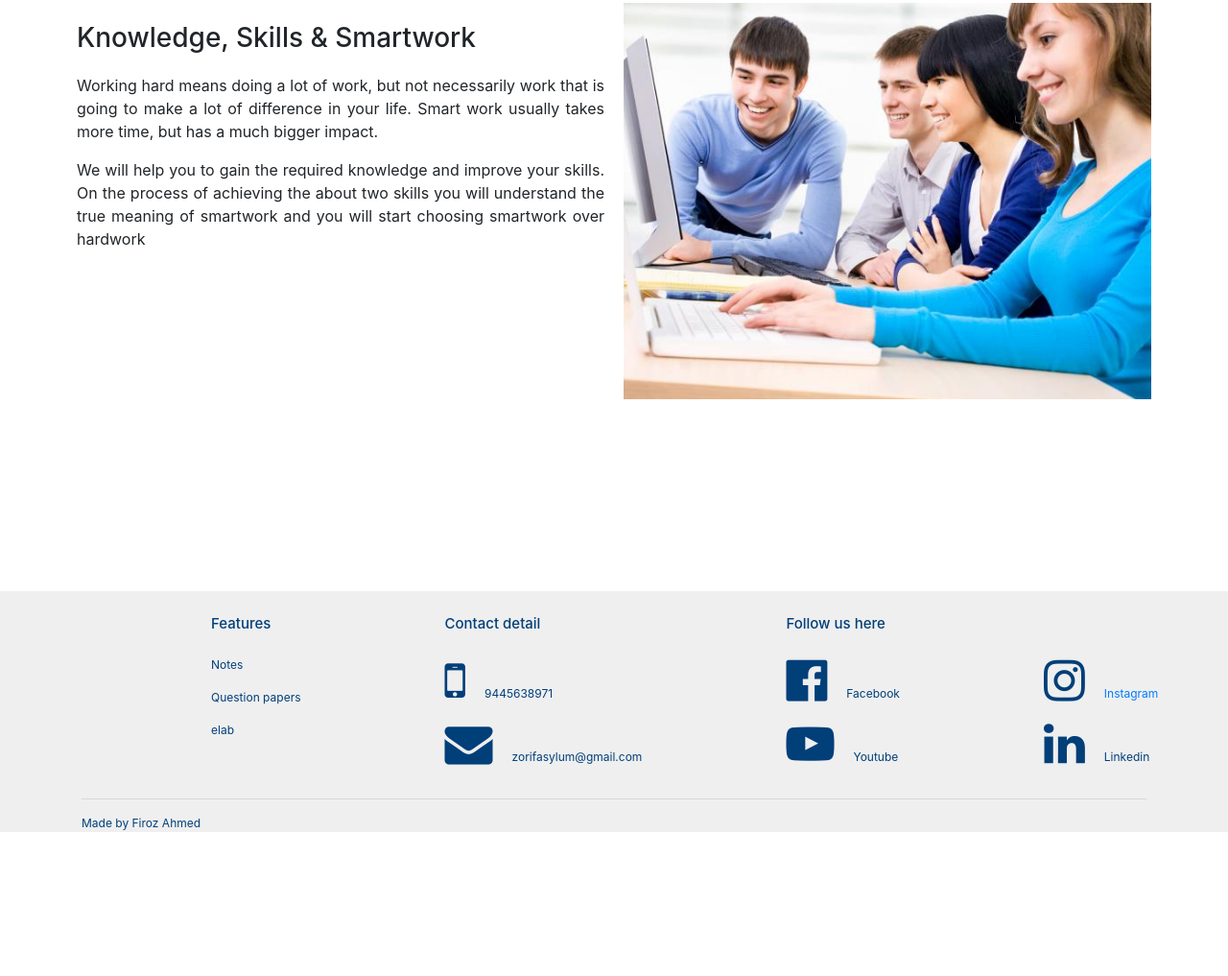
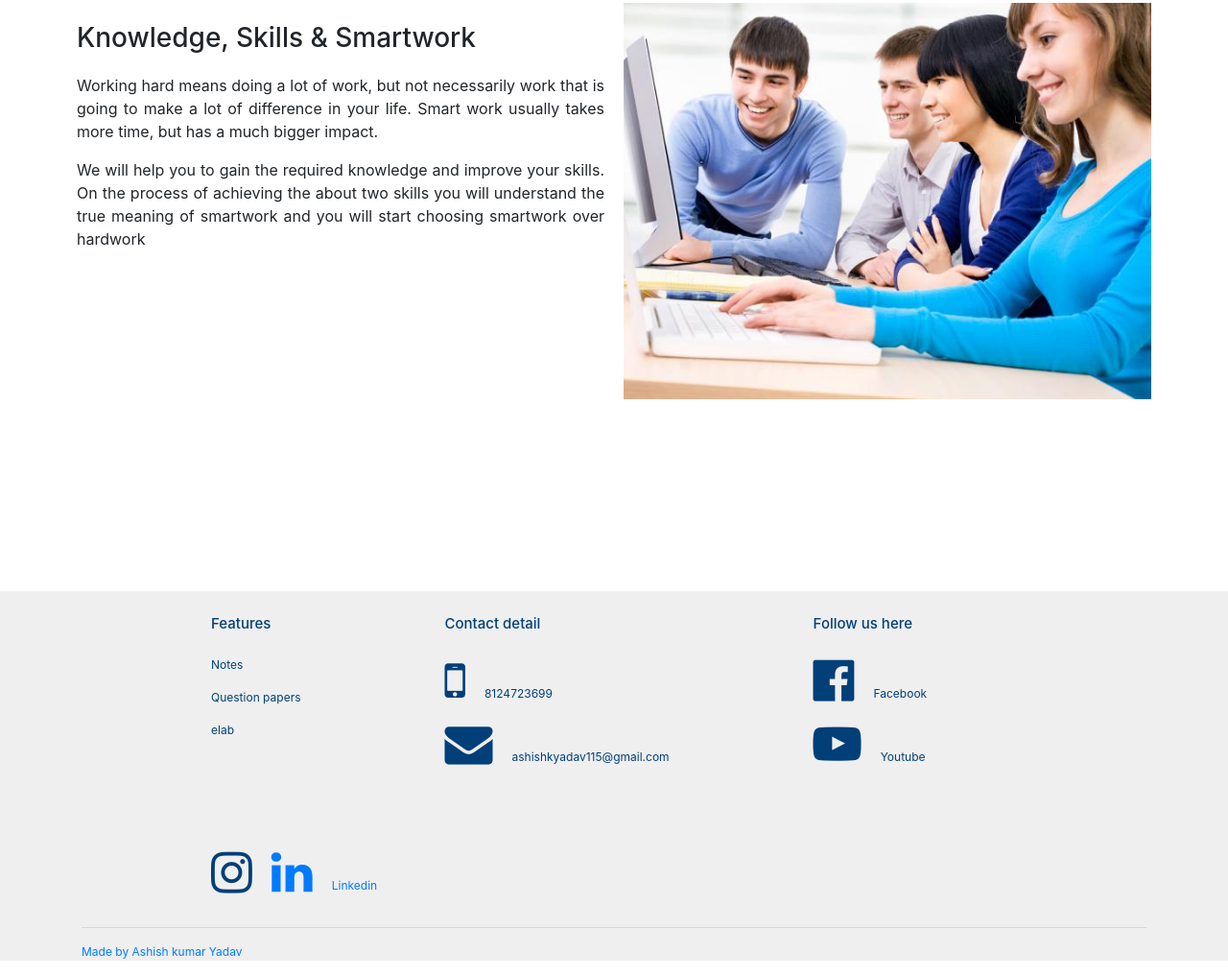
Before and after one commit to ashishkyadav/NOOB-SRMITE, a plain HTML site: page index.html in a window 1280 px wide. Shown: the part 2115-3132 px from the top of the page at 96% size. Before the commit the page ends 2998 px from the top, so only its background shows below. Drawn offline with nearby package versions, Linux system fonts and the light colour scheme.

Commit message:
Update index.html

```diff
--- a/index.html
+++ b/index.html
@@ -144,8 +144,8 @@
 
             <div class="col-mid-6">
            <h1>Contact detail</h1>
-            <p><i class="fa fa-mobile"></i>9445638971</p>
-            <p><i class="fa fa-envelope"></i>zorifasylum@gmail.com</p>
+            <p><i class="fa fa-mobile"></i>8124723699</p>
+            <p><i class="fa fa-envelope"></i>ashishkyadav115@gmail.com</p>
             </div>
             <div class="col-mid-6">
            <h1>Follow us here</h1>
@@ -154,12 +154,12 @@
             </div>
              <div class="col-mid-6">
            <h1><br></h1>
-                 <p><i class="fa fa-instagram"></i><a href="https://www.instagram.com/riyu_zaaki/?utm_source=ig_profile_share&igshid=chc5hd752a5r">Instagram</a></p>
+                 <p><i class="fa fa-instagram"></i><a href="https://www.instagram.com/____.ashish.______/</a></p>
             <p><i class="fa fa-linkedin"></i>Linkedin</p>
 
             </div>
         </div> <hr>
-        <p class="copyright">Made by Firoz Ahmed</p>
+        <p class="copyright">Made by Ashish kumar Yadav</p>
         </div>
     </section>
 
```
